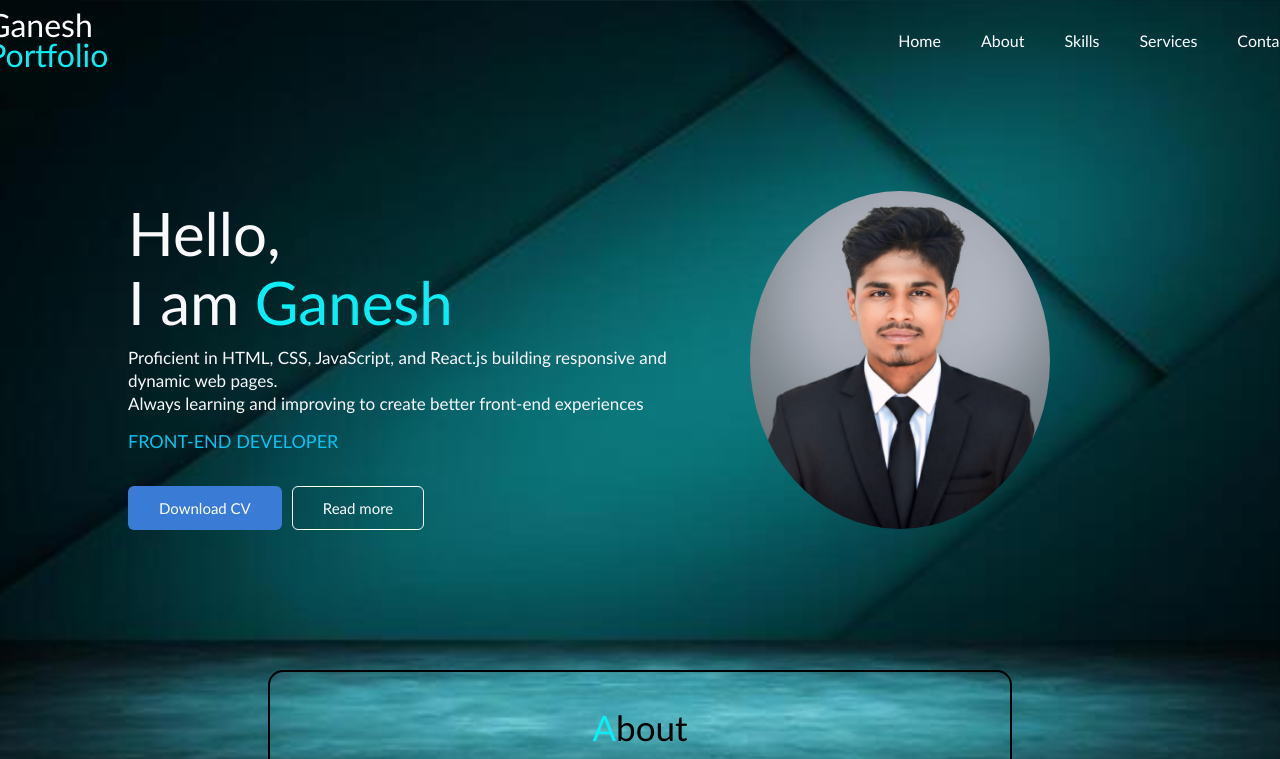
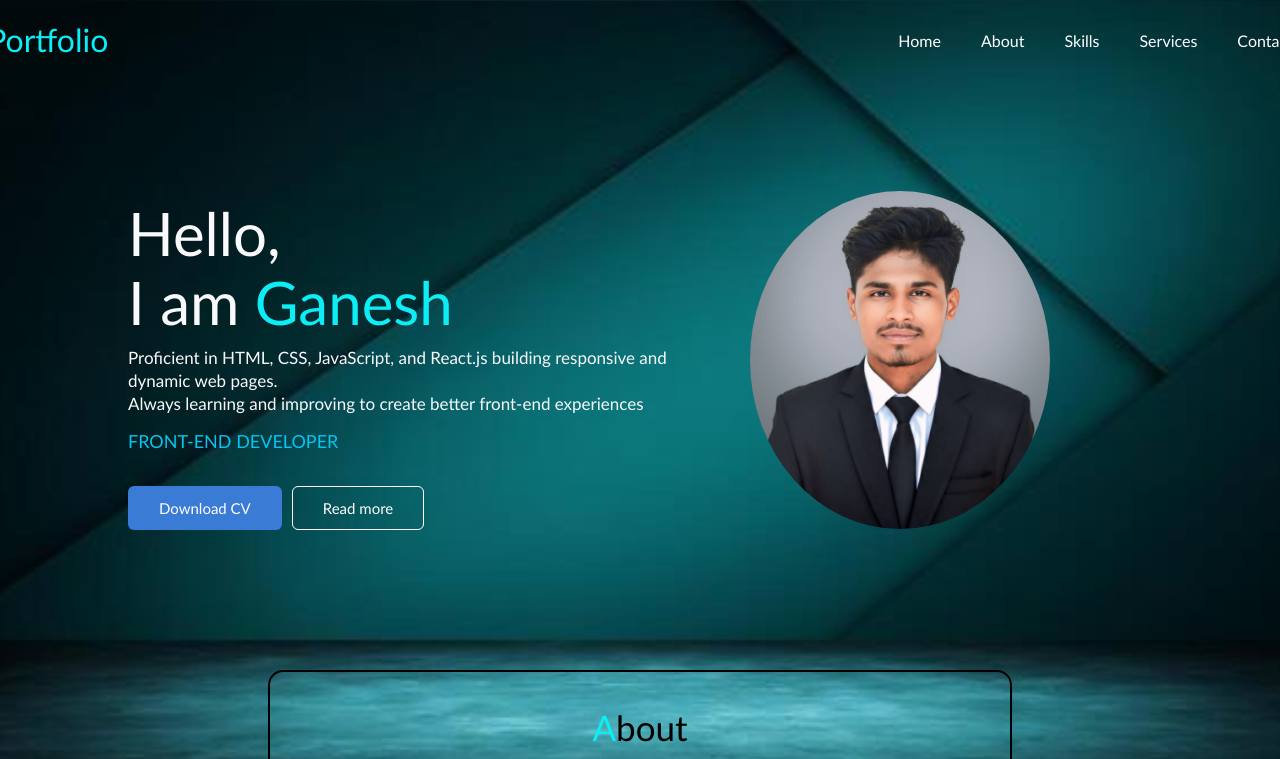
Before and after one commit to ganeshveerapur35-dev/CODESOFT, a plain HTML site: page index.html in a window 1280 px wide. Shown: the top 759 px of the page. Drawn offline with Linux system fonts and the light colour scheme.

Commit message:
Update index.html

```diff
--- a/index.html
+++ b/index.html
@@ -13,7 +13,7 @@
     <nav>
         <div class="container nav-container">
             <a href="#" class="logo">
-                <h2>Ganesh <span>Portfolio</span></h2>
+                <h2><span>Portfolio</span></h2>
             </a>
             <ul>
                 <li><a href="#Home">Home</a></li>
@@ -144,4 +144,5 @@
     <script src="script.js"></script>
 </body>
 
+
 </html>
```
